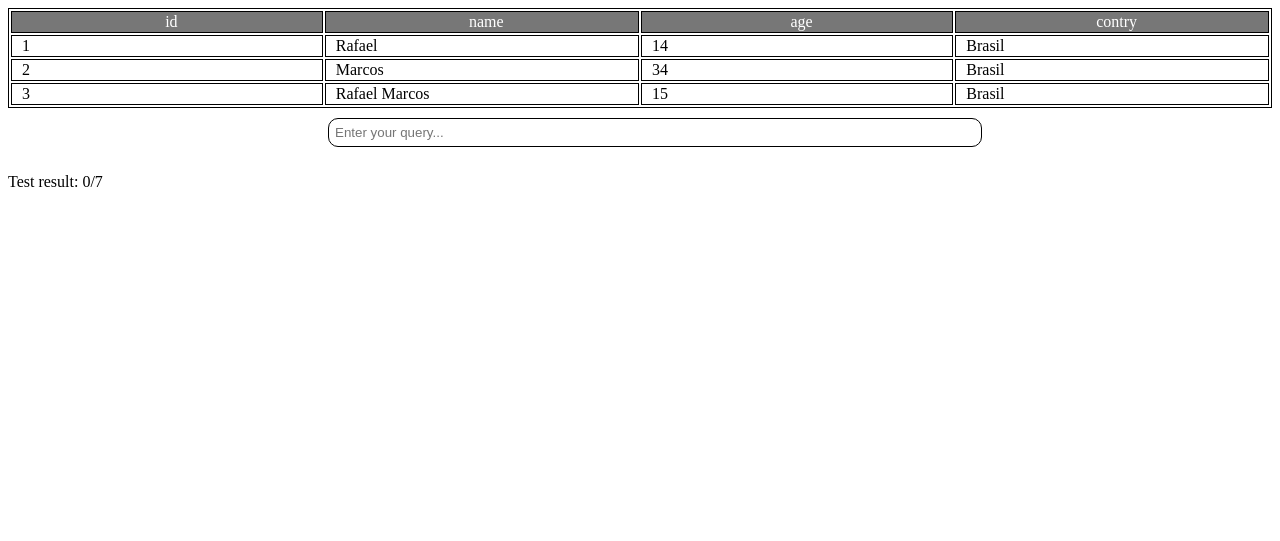
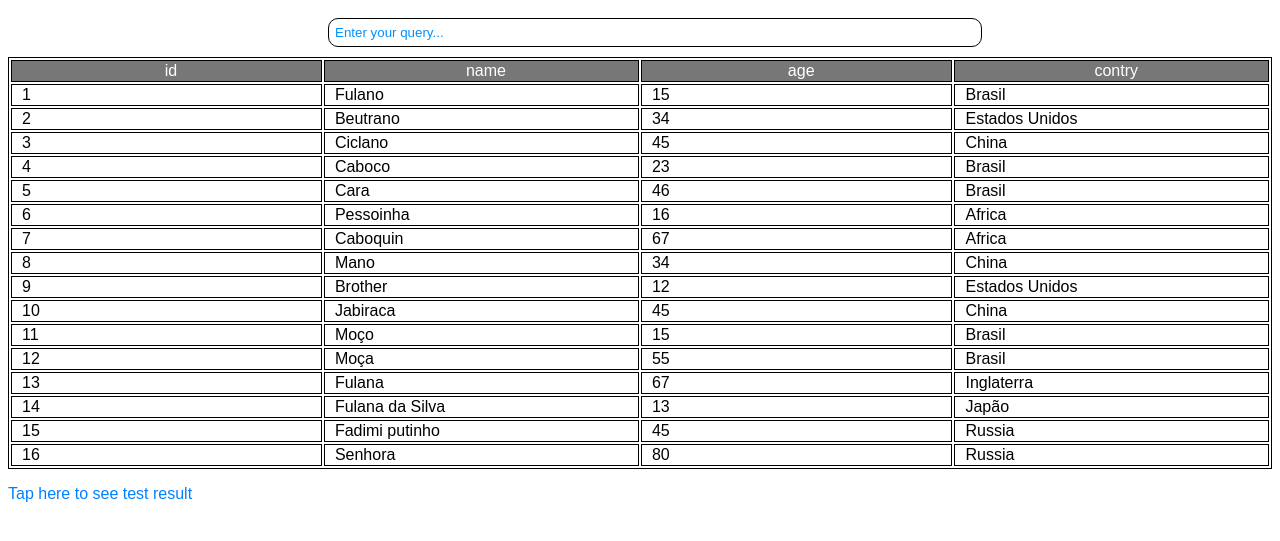
Before and after one commit to Raffa064/JBase, a plain HTML site: page index.html in a window 1280 px wide. Shown: the top 541 px of the page. Drawn offline with Linux system fonts and the light colour scheme.

Commit message:
user interface update, and other things

```diff
--- a/index.html
+++ b/index.html
@@ -6,6 +6,10 @@
     <meta name="viewport" content="width=device-width, initial-scale=1">
     <title>JBase</title>
     <style>
+        body {
+            font-family: Arial, Helvetica, sans-serif;
+        }
+
         table, td {
             border: #000;
             border-style: solid;
@@ -36,15 +40,41 @@
             border-width: 1px;
             border-radius: 10px;
         }
+
+        input:focus {
+            outline: #0080ff;
+            outline-style: solid;
+        }
+
+        input::placeholder {
+            color: #0090ff;
+        }
+
+        div#test > p {
+            color: #0080ff;
+        }
+
+        div#test > p#testResult {
+            color: #ffffff00;
+            transition: color .2s linear;
+        }
+
+        div#test:hover > p#testResult{
+            color: #0080ff;
+        }
     </style>
     <script type="module" src="./js/JBase.js"></script>
     <script type="module" src="./js/test.js"></script>
 </head>
 
 <body>
+    <input id="queryInput" placeholder="Enter your query..."></input>
     <div id='databaseTable'>
     </div>
-    <input id="queryInput" placeholder="Enter your query..."></input>
+    <div id="test">
+        <p>Tap here to see test result</p>
+        <p id="testResult"></p>
+    </div>
     <script type="module" src="./js/index.js"></script>
 </body>
 
--- a/js/index.js
+++ b/js/index.js
@@ -2,8 +2,7 @@ import JBase from './JBase.js'
 import JBaseTest from './test.js'
 
 var jbTest = new JBaseTest()
-var p = document.createElement('p')
-document.body.appendChild(p)
+var p = document.getElementById('testResult')
 p.setText = function(text) {
     this.innerHTML = text.replaceAll('\n', '<br>')
 }
@@ -15,9 +14,22 @@ p.setText('Test result: '+jbTest.test())
 var jb = new JBase()
 var userTemplate = ['name', 'age', 'contry']
 jb.createTable('users', userTemplate)
-jb.insert('users', ['Rafael', 14, 'Brasil'])
-jb.insert('users', ['Marcos', 34, 'Brasil'])
-jb.insert('users', ['Rafael Marcos', 15, 'Brasil'])
+jb.insert('users', ['Fulano', 15, 'Brasil'])
+jb.insert('users', ['Beutrano', 34, 'Estados Unidos'])
+jb.insert('users', ['Ciclano', 45, 'China'])
+jb.insert('users', ['Caboco', 23, 'Brasil'])
+jb.insert('users', ['Cara', 46, 'Brasil'])
+jb.insert('users', ['Pessoinha', 16, 'Africa'])
+jb.insert('users', ['Caboquin', 67, 'Africa'])
+jb.insert('users', ['Mano', 34, 'China'])
+jb.insert('users', ['Brother', 12, 'Estados Unidos'])
+jb.insert('users', ['Jabiraca', 45, 'China'])
+jb.insert('users', ['Moço', 15, 'Brasil'])
+jb.insert('users', ['Moça', 55, 'Brasil'])
+jb.insert('users', ['Fulana', 67, 'Inglaterra'])
+jb.insert('users', ['Fulana da Silva', 13, 'Japão'])
+jb.insert('users', ['Fadimi putinho', 45, 'Russia'])
+jb.insert('users', ['Senhora', 80, 'Russia'])
 var table = jb.getTable('users')
 updateUserInterface(table.data)
 
```
